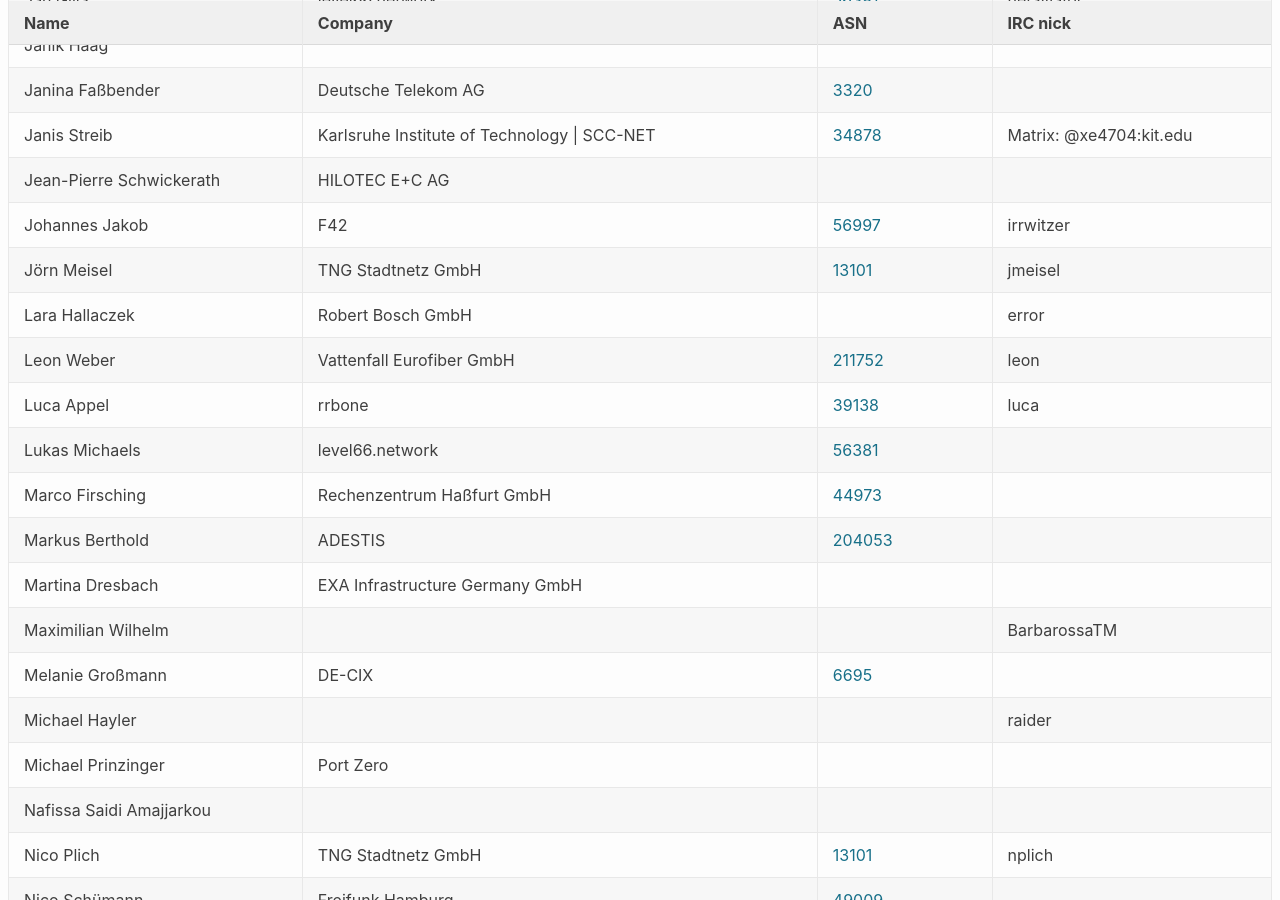
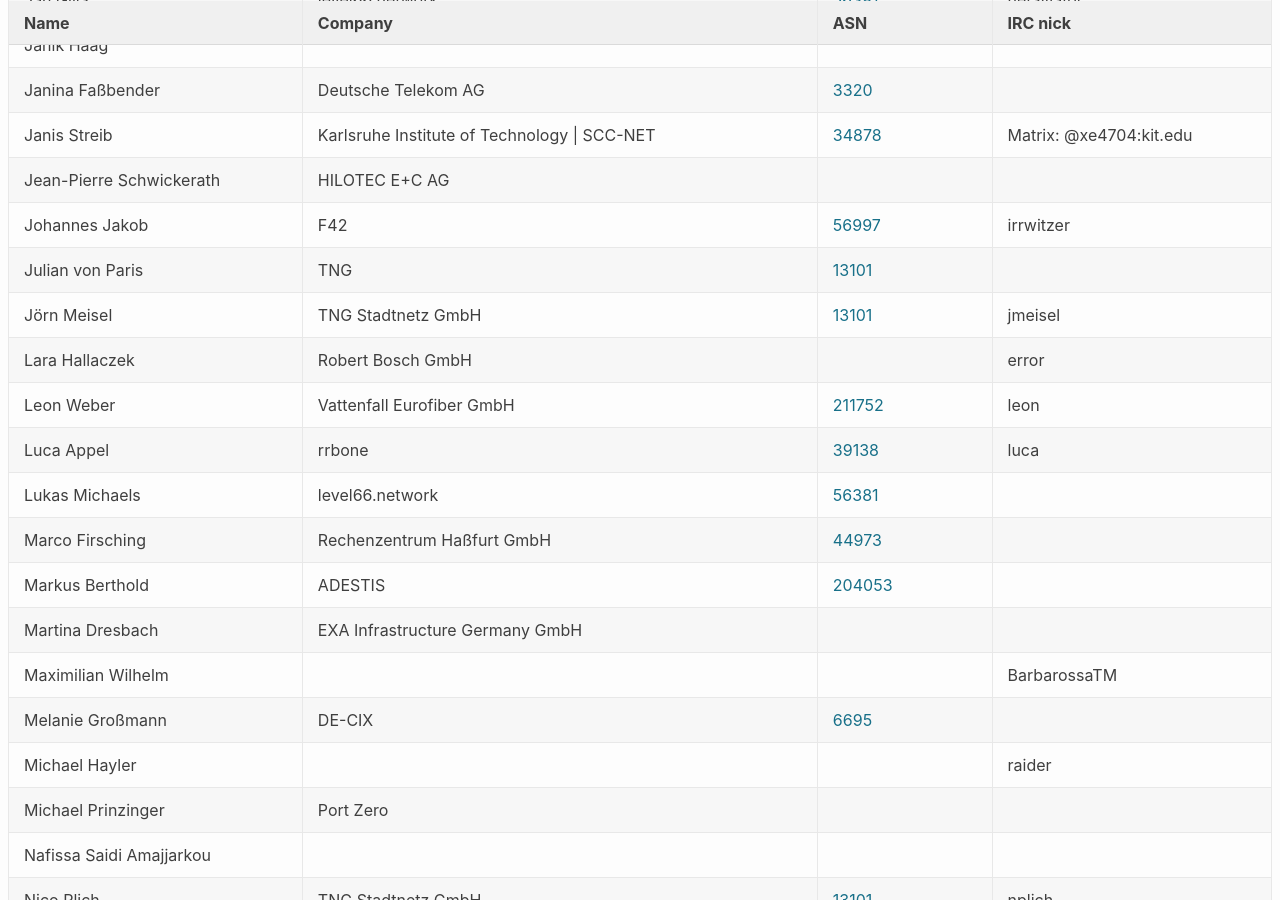
Before and after one commit to denog/pretix-attendeelist, a Jekyll site: the page built from denog15/index.md, in a window 1280 px wide and 900 px high, scrolled down 874 px. Built offline with Jekyll 4.4.1, drawn with Linux system fonts in a browser that asks for light colours.

Commit message:
Latest data: Tue Jul 25 12:37:44 UTC 2023

```diff
--- a/_data/attendees_denog15_onsite.json
+++ b/_data/attendees_denog15_onsite.json
@@ -129,6 +129,12 @@
     "name": "Jörn Meisel",
     "company": "TNG Stadtnetz GmbH",
     "irc": "jmeisel",
+    "asn": "13101"
+  },
+  {
+    "name": "Julian von Paris",
+    "company": "TNG",
+    "irc": null,
     "asn": "13101"
   },
   {
```
